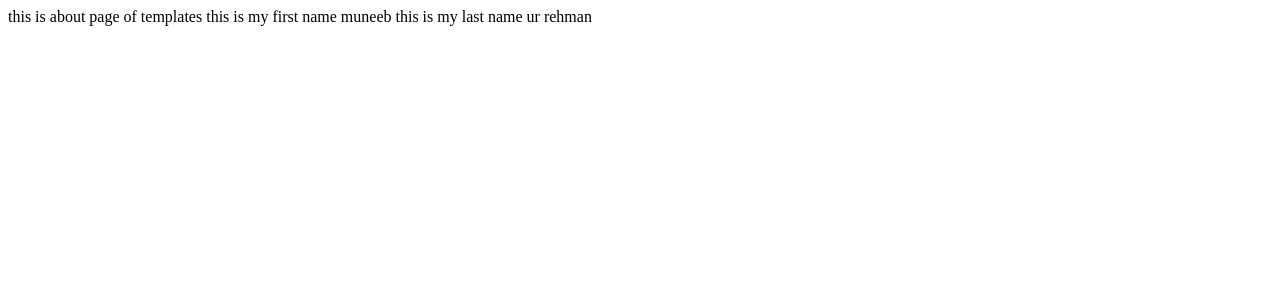
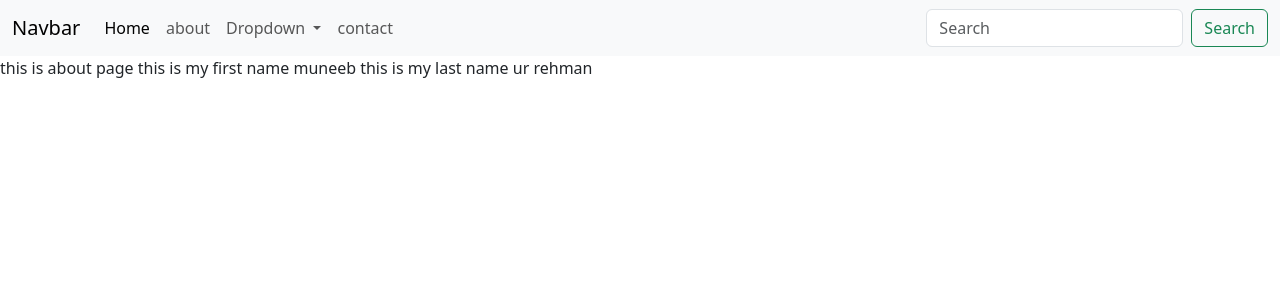
Before and after one commit to muneeb7828/Django-, a Django app: page /about in a window 1280 px wide. Shown: the top 300 px of the page. Run offline with Django 5.2, Linux system fonts and the light colour scheme.

Commit message:
changes done

```diff
--- a/myproject/myapp/urls.py
+++ b/myproject/myapp/urls.py
@@ -4,7 +4,7 @@
 from myapp import views
 
 urlpatterns = [
-    path('',views.Index,name="home"),
+    path('',views.Home,name="home"),
     path('about',views.About,name="about"),
     path('contact',views.Contact,name="contact"),
     # path('services',views.services,name="services"),   # ye nahi chalega taki is naam ka function nahi he
--- a/myproject/myapp/views.py
+++ b/myproject/myapp/views.py
@@ -4,6 +4,10 @@
 def Index(request):
     return HttpResponse("this is homepage")       # HttpResponse ye method string ko render(dikhane) ke liye hota he
                                                   # aur ham render(dikhane) ke liye iska use nahi templates ka use karenge
+
+def Home(request):
+    return render(request,'home.html')
+
 
 
 def About(request):                                       # is parameter me path ka name ata he
--- a/myproject/myproject/settings.py
+++ b/myproject/myproject/settings.py
@@ -131,5 +131,5 @@
 # added manually
 
 STATICFILES_DIRS = [
-    BASE_DIR / "static1",     # yaha jis bhi folder ki files ko dikhana he uska naam likhenge fir path me likhenge to ajayga
+    BASE_DIR / "static1",     # yaha jis bhi folder ko static rakhna he uska naam likhenge fir un saari files ko staic ke dekh sakte he
 ]
--- a/myproject/myproject/urls.py
+++ b/myproject/myproject/urls.py
@@ -17,6 +17,11 @@
 from django.contrib import admin
 from django.urls import path,include
 
+# is tarike se header aur title change kar sakte he iska
+admin.site.site_header = "muneeb ur rehman admin"
+admin.site.site_title = "django"
+admin.site.index_title = 'Site administration'
+
 urlpatterns = [
     path('admin/', admin.site.urls),
     path('',include('myapp.urls'))            # ye include method ye import ka bhi kaam kar raha he
--- a/myproject/template/about.html
+++ b/myproject/template/about.html
@@ -1,12 +1,5 @@
-<!DOCTYPE html>
-<html lang="en">
-<head>
-    <meta charset="UTF-8">
-    <meta name="viewport" content="width=device-width, initial-scale=1.0">
-    <title>Document</title>
-</head>
-<body>
-  this is about page of templates
-  this is my first name {{fname}} this is my last name {{lname}}
-</body>
-</html>
+{% extends 'base.html' %}
+
+{% block title %} About {% endblock title %}
+
+{% block body %}<div>this is about page this is my first name {{fname}} this is my last name {{lname}}</div>{% endblock body %}
--- /dev/null
+++ b/myproject/template/base.html
@@ -0,0 +1,53 @@
+<!doctype html>
+<html lang="en">
+  <head>
+    <meta charset="utf-8">
+    <meta name="viewport" content="width=device-width, initial-scale=1">
+    <title>{% block title %} {% endblock title %}  Bootstrap</title>
+    <link href="https://cdn.jsdelivr.net/npm/bootstrap@5.3.6/dist/css/bootstrap.min.css" rel="stylesheet" integrity="sha384-4Q6Gf2aSP4eDXB8Miphtr37CMZZQ5oXLH2yaXMJ2w8e2ZtHTl7GptT4jmndRuHDT" crossorigin="anonymous">
+  </head>
+  <body>
+
+    <nav class="navbar navbar-expand-lg bg-body-tertiary">
+      <div class="container-fluid">
+        <a class="navbar-brand" href="#">Navbar</a>
+        <button class="navbar-toggler" type="button" data-bs-toggle="collapse" data-bs-target="#navbarSupportedContent" aria-controls="navbarSupportedContent" aria-expanded="false" aria-label="Toggle navigation">
+          <span class="navbar-toggler-icon"></span>
+        </button>
+        <div class="collapse navbar-collapse" id="navbarSupportedContent">
+          <ul class="navbar-nav me-auto mb-2 mb-lg-0">
+            <li class="nav-item">
+              <a class="nav-link active" aria-current="page" href="/">Home</a>
+            </li>
+            <li class="nav-item">
+              <a class="nav-link" href="/about">about</a>
+            </li>
+            <li class="nav-item dropdown">
+              <a class="nav-link dropdown-toggle" href="#" role="button" data-bs-toggle="dropdown" aria-expanded="false">
+                Dropdown
+              </a>
+              <ul class="dropdown-menu">
+                <li><a class="dropdown-item" href="#">Action</a></li>
+                <li><a class="dropdown-item" href="#">Another action</a></li>
+                <li><hr class="dropdown-divider"></li>
+                <li><a class="dropdown-item" href="#">Something else here</a></li>
+              </ul>
+            </li>
+            <li class="nav-item">
+              <a class="nav-link" href="/contact">contact</a>
+            </li>
+          </ul>
+          <form class="d-flex" role="search">
+            <input class="form-control me-2" type="search" placeholder="Search" aria-label="Search"/>
+            <button class="btn btn-outline-success" type="submit">Search</button>
+          </form>
+        </div>
+      </div>
+    </nav>
+
+{% block body %} {% endblock body %}
+
+
+    <script src="https://cdn.jsdelivr.net/npm/bootstrap@5.3.6/dist/js/bootstrap.bundle.min.js" integrity="sha384-j1CDi7MgGQ12Z7Qab0qlWQ/Qqz24Gc6BM0thvEMVjHnfYGF0rmFCozFSxQBxwHKO" crossorigin="anonymous"></script>
+  </body>
+</html>
--- /dev/null
+++ b/myproject/template/home.html
@@ -0,0 +1,5 @@
+{% extends 'base.html' %}
+
+{% block title %} Home {% endblock title %}
+
+{% block body %}<div>this is home page </div>{% endblock body %}
```
Also changed, not shown: django/django.py (+19 -1 lines), myproject/template/contact.html (+5 -13 lines), myproject/myapp/migrations/0001_initial.py (added), myproject/static1/image.jpg (added).
